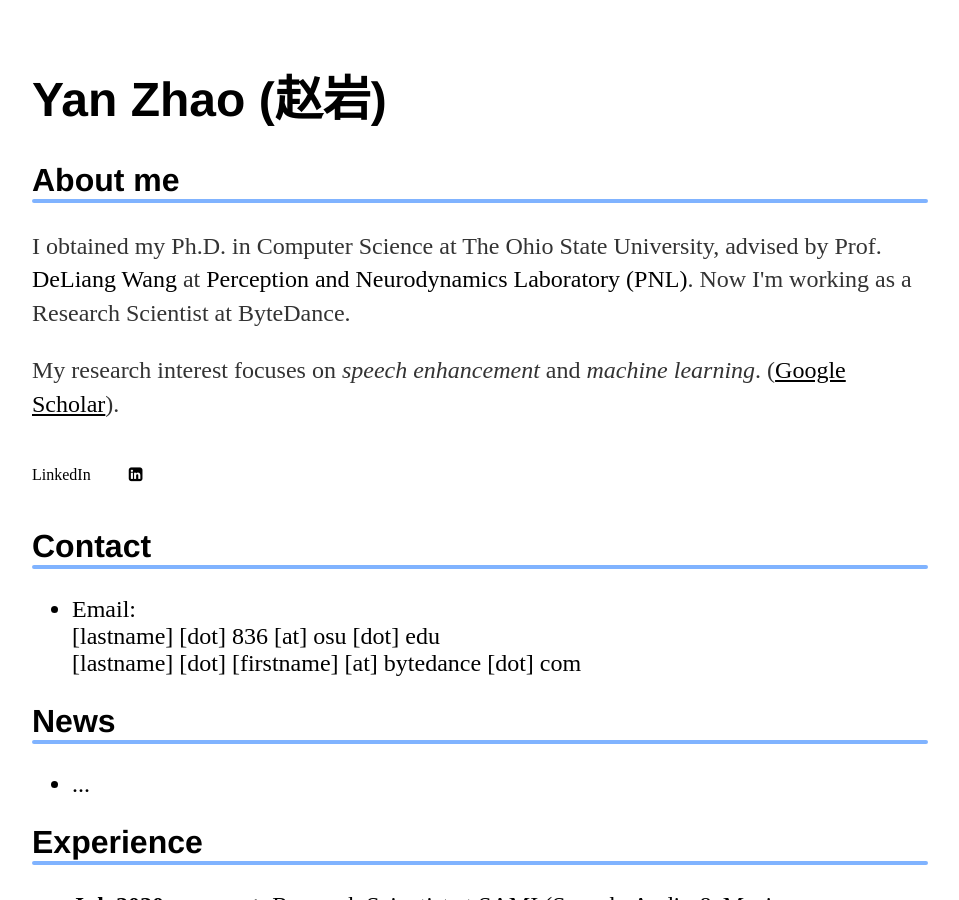
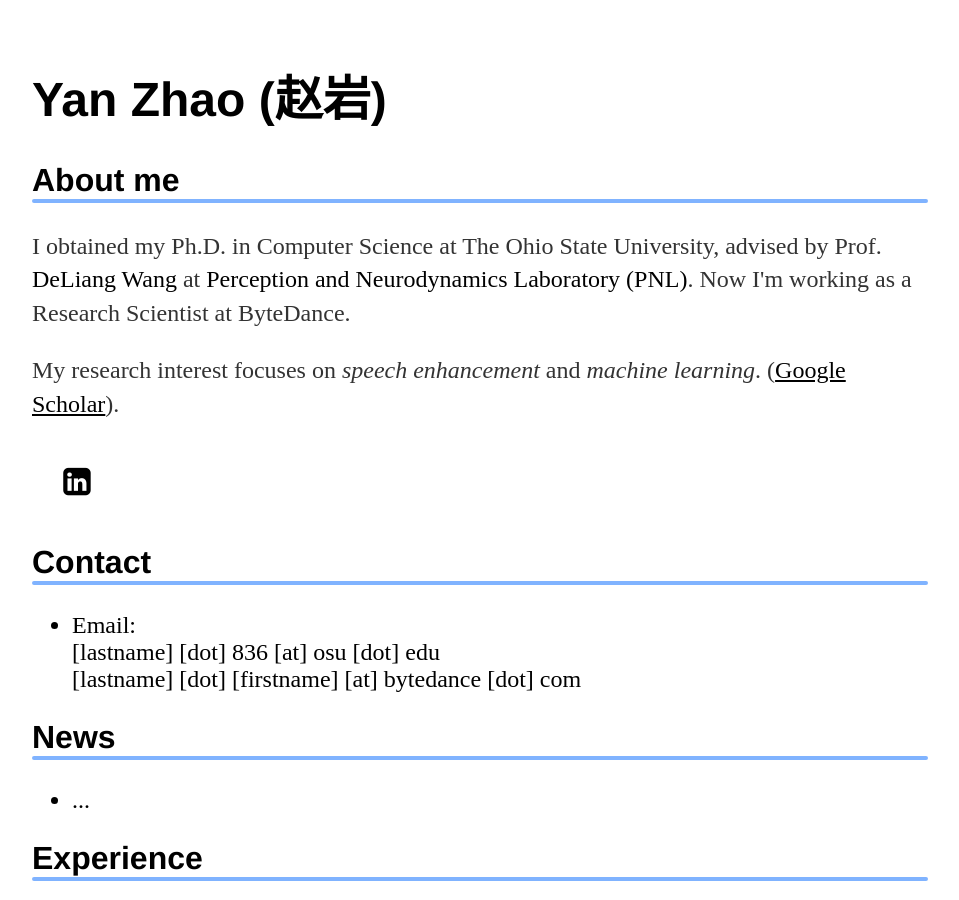
Before and after one commit to cliffzhao/cliffzhao.github.io, a Jekyll site: the page built from index.html, in a window 1280 px wide and 900 px high. Shown: the whole window, without its empty margins (160-1119 px from the left). Built offline with Jekyll 4.4.1, drawn with Linux system fonts in a browser that asks for light colours.

Commit message:
Update index.html

```diff
--- a/index.html
+++ b/index.html
@@ -17,7 +17,7 @@
 		My research interest focuses on <I>speech enhancement</I> and <I>machine learning</I>. (<a href="https://scholar.google.com/citations?user=cHzLMDEAAAAJ&hl=zh-CN" target="_blank"><U>Google Scholar</U></a>).
 	</p>
 
-	<a href="https://www.linkedin.com/in/yan-zhao-8785a356/" target="_blank">LinkedIn<i class="fa fa-linkedin-square" aria-hidden="true"></i></a>
+	<a href="https://www.linkedin.com/in/yan-zhao-8785a356/" target="_blank"><i class="fa fa-linkedin-square fa-2x" aria-hidden="true"></i></a>
 
     <h2>Contact</h2>
     <ul>
```
